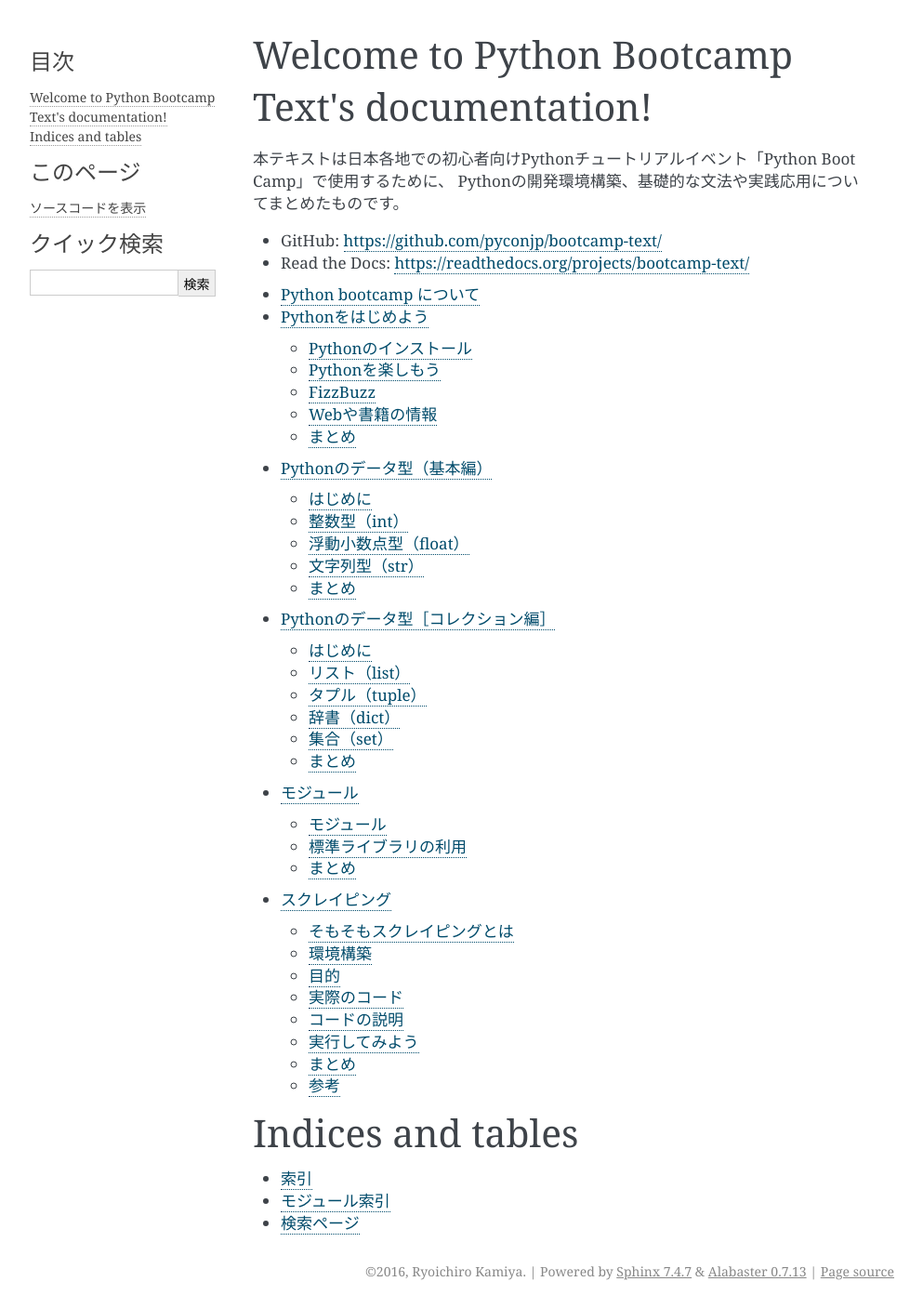
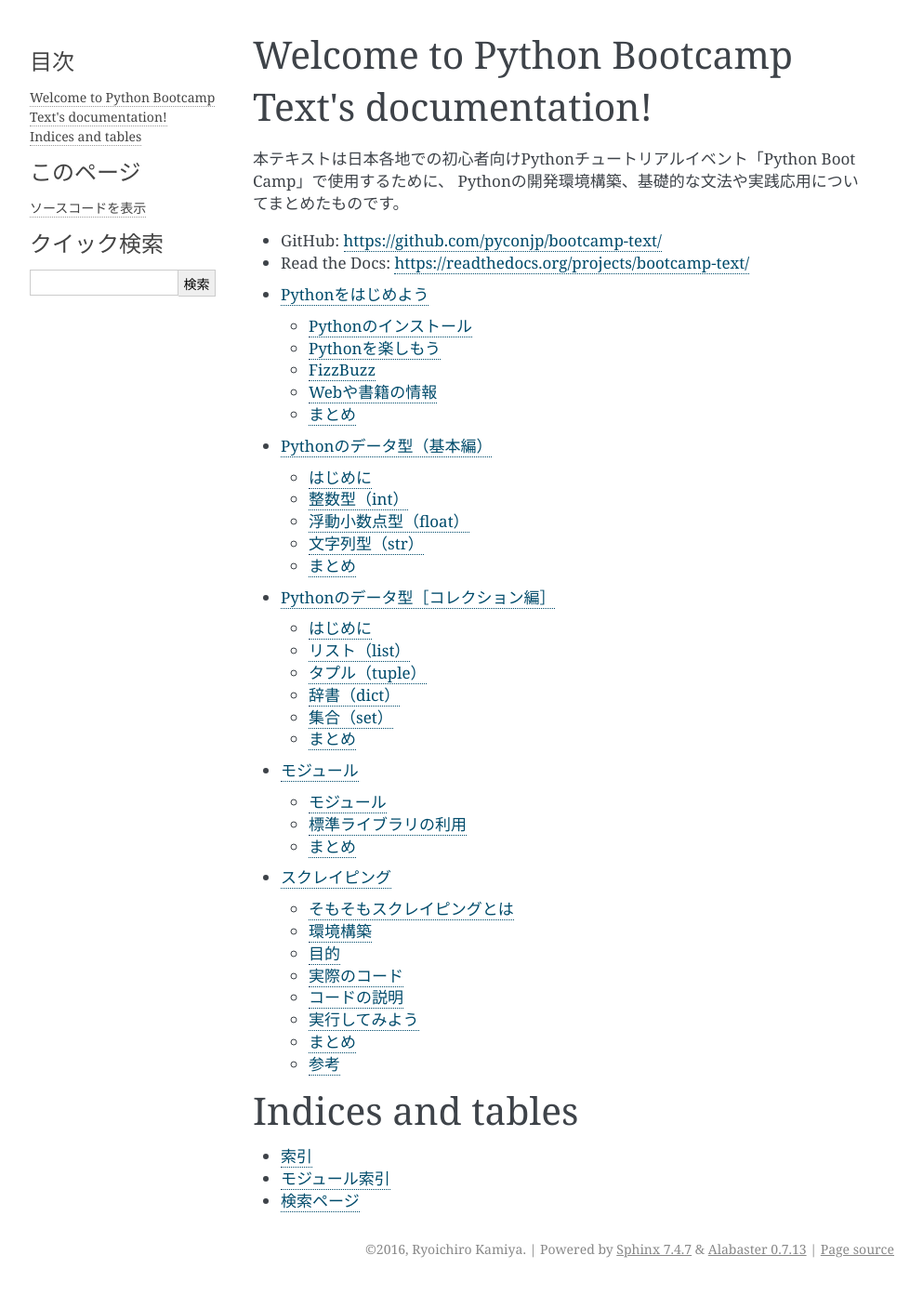
Before and after one commit to pyconjp/pycamp.pycon.jp, a Sphinx documentation site: the page built from source/index.rst, in a window 1280 px wide. Shown: the whole page at 93% size, without its empty margins (148-1141 px from the left). Built offline with Sphinx 7.4.7, drawn with Linux system fonts in a browser that asks for light colours; after the commit the page ends 1383 px from its top, so only the background shows below that; some of the changed lines change nothing that is shown.

Commit message:
いらないファイル削除

```diff
--- a/source/0_about.rst
+++ /dev/null
@@ -1,5 +0,0 @@
-==========================
- Python bootcamp について
-==========================
-
-(ここに Python bootcamp の説明とかを書いてください)
--- a/source/index.rst
+++ b/source/index.rst
@@ -15,7 +15,6 @@
 .. toctree::
    :maxdepth: 2
 
-   0_about
    1_intro
    2_types
    3_collections
```
